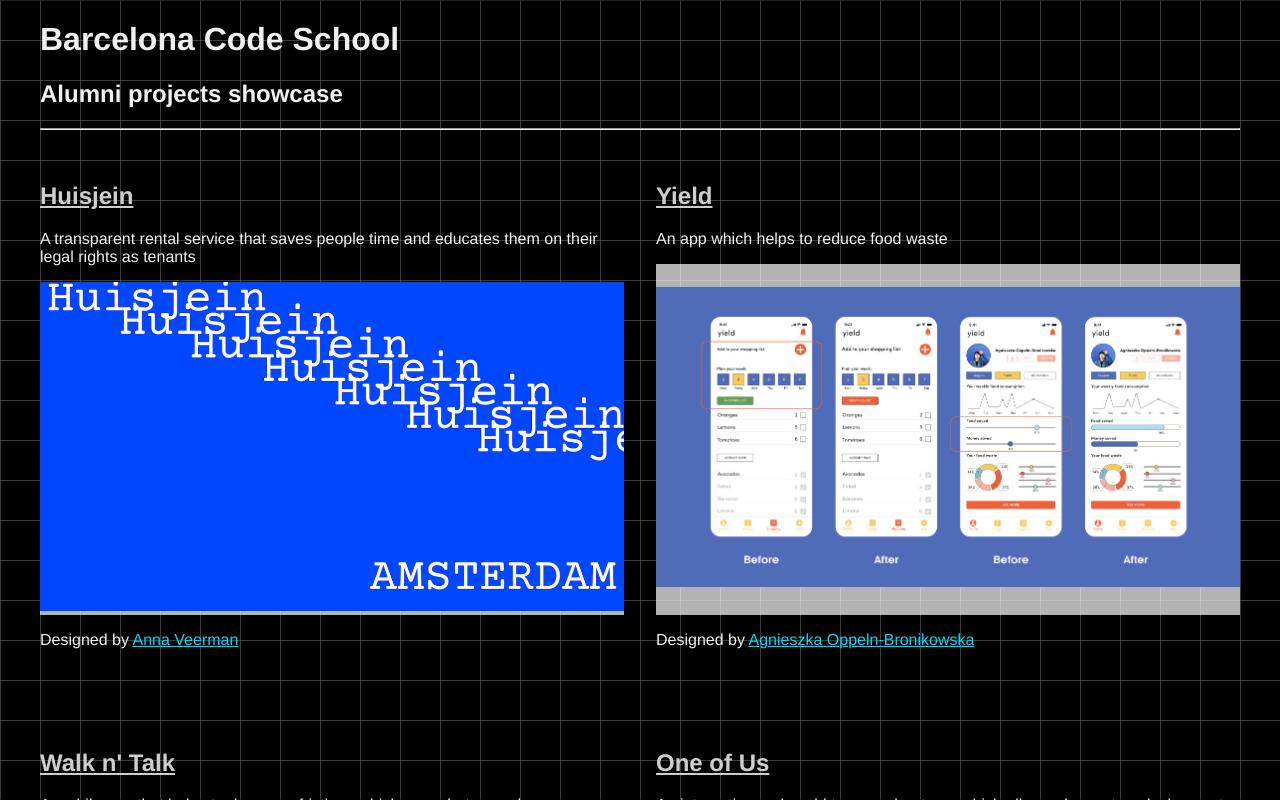
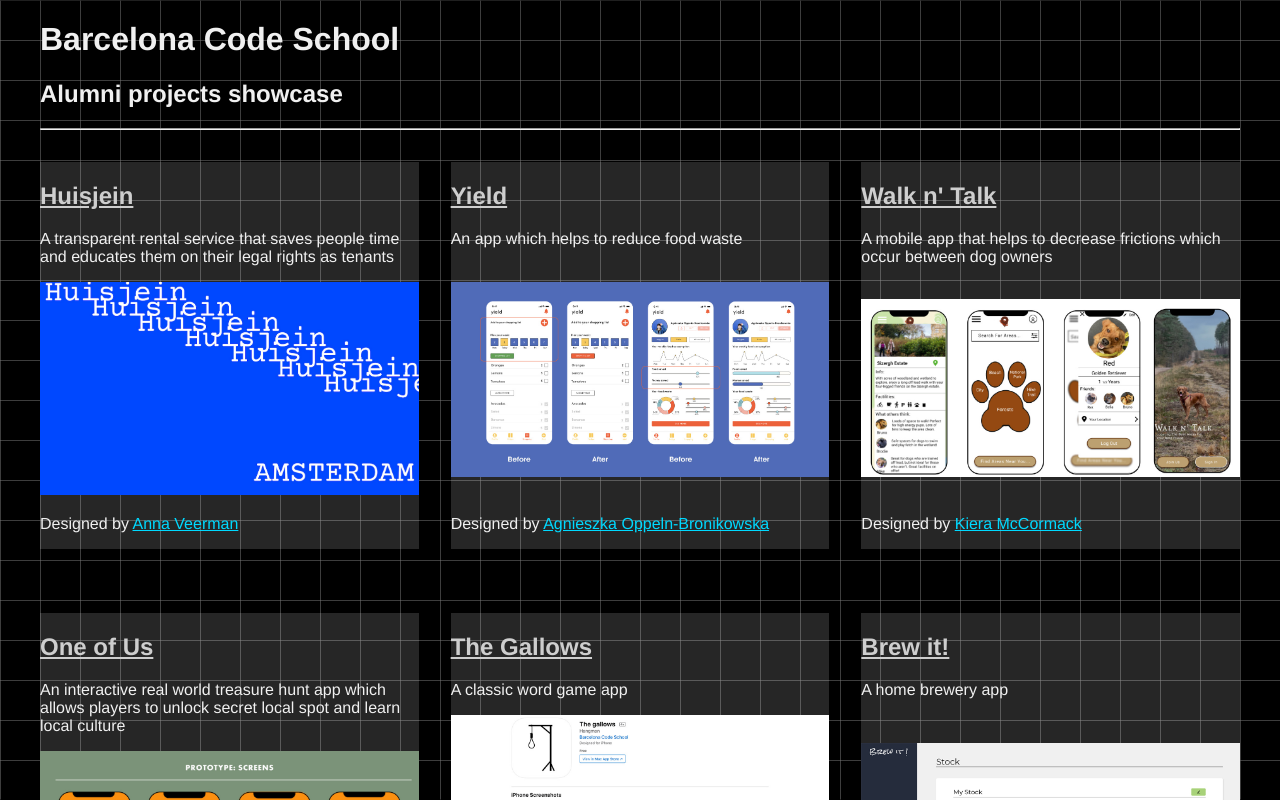
Before and after one commit to gk3000/students_projects_showcase, a React (Create React App) app: page / in a window 1280 px wide. Shown: the top 800 px of the page. Built offline with nearby package versions, Linux system fonts and the light colour scheme.

Commit message:
auto push

```diff
--- a/src/App.js
+++ b/src/App.js
@@ -53,7 +53,7 @@ export default function App() {
     <h2>Alumni projects showcase</h2>
     <hr/>
 
-    <Grid className={'grid'} columns="2" gap='2em'>
+    <Grid className={'grid'} columns="3" gap='2em'>
 
 
     <section className='project'>
--- a/src/styles.css
+++ b/src/styles.css
@@ -57,15 +57,20 @@ section.project {
 	flex-direction: column;
 	justify-content: space-between;
 	margin-bottom: 2em;
+	background-color: rgb(255 255 255 / 15%);
 }
 .imgBackground{
     height: 100%;
     display: flex;
     align-items: center;
-    background-color: rgb(255 255 255 / 70%);
+    /* background-color: rgb(255 255 255 / 70%); */
     }
 
 @media screen and (max-width: 800px){
+	.grid {grid-template-columns: 1fr 1fr !important}
+}
+
+@media screen and (max-width: 500px){
 	.grid {grid-template-columns: 1fr !important}
 }
 
```
